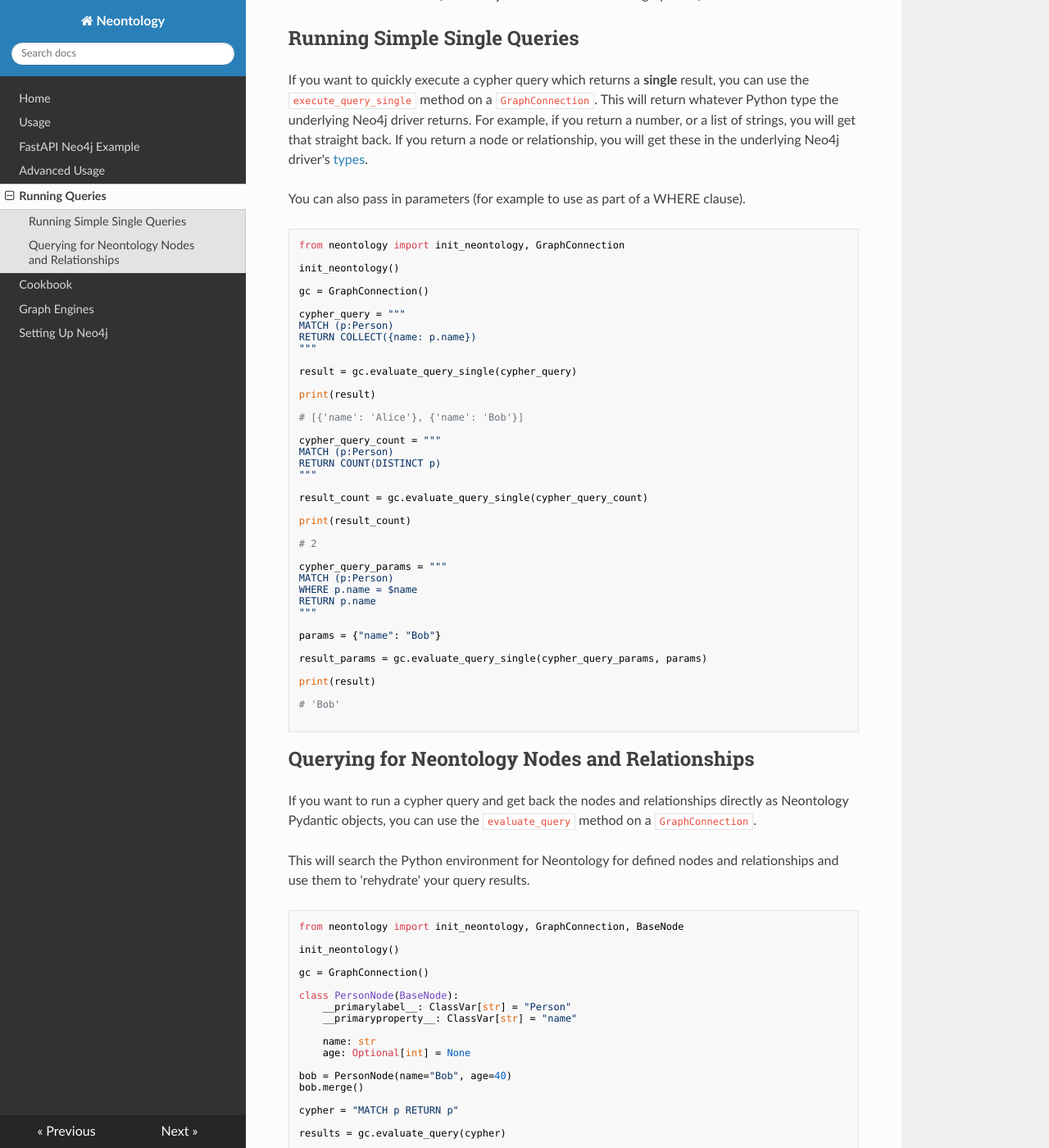
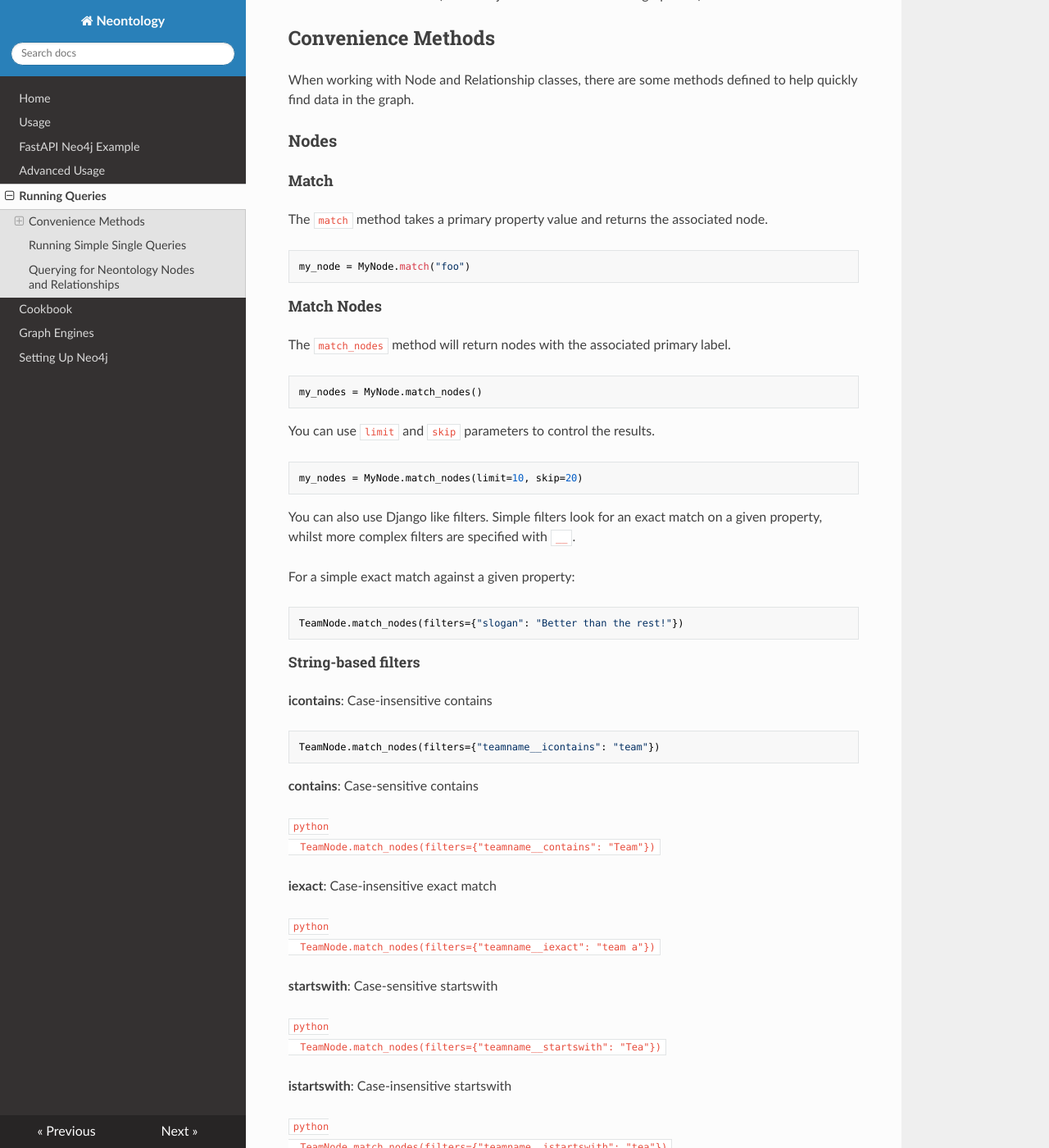
Before and after one commit to ontolocy/neontology, an MkDocs documentation site: the page built from docs/queries.md, in a window 1280 px wide and 1400 px high, scrolled down 375 px. Shown: the whole window at 82% size. Built offline with MkDocs 1.6.1, drawn with Linux system fonts in a browser that asks for light colours; nearby versions of some CDN libraries; some of the changed text lies outside the part shown.

Commit message:
tweaks and docs for filters

````diff
--- a/docs/queries.md
+++ b/docs/queries.md
@@ -6,6 +6,120 @@ Neontology has limited support for running cypher/GQL queries against the connec
     Some of these features are still experimental so may change in the future.
 
 For large or complex queries, data science or visualization/exploration, consider using a native driver or built-in interface (like Neo4j Browser/Bloom or Memgraph Lab).
+
+## Convenience Methods
+
+When working with Node and Relationship classes, there are some methods defined to help quickly find data in the graph.
+
+### Nodes
+
+#### Match
+
+The `match` method takes a primary property value and returns the associated node.
+
+```python
+my_node = MyNode.match("foo")
+```
+
+#### Match Nodes
+
+The `match_nodes` method will return nodes with the associated primary label.
+
+```python
+my_nodes = MyNode.match_nodes()
+```
+
+You can use `limit` and `skip` parameters to control the results.
+
+```python
+my_nodes = MyNode.match_nodes(limit=10, skip=20)
+```
+
+You can also use Django like filters. Simple filters look for an exact match on a given property, whilst more complex filters are specified with `__`.
+
+For a simple exact match against a given property:
+
+```python
+TeamNode.match_nodes(filters={"slogan": "Better than the rest!"})
+```
+
+##### String-based filters
+
+**icontains**: Case-insensitive contains
+
+```python
+TeamNode.match_nodes(filters={"teamname__icontains": "team"})
+```
+
+**contains**: Case-sensitive contains
+
+  ```python
+  TeamNode.match_nodes(filters={"teamname__contains": "Team"})
+  ```
+
+**iexact**: Case-insensitive exact match
+
+  ```python
+  TeamNode.match_nodes(filters={"teamname__iexact": "team a"})
+  ```
+
+**startswith**: Case-sensitive startswith
+
+  ```python
+  TeamNode.match_nodes(filters={"teamname__startswith": "Tea"})
+  ```
+
+**istartswith**: Case-insensitive startswith
+
+  ```python
+  TeamNode.match_nodes(filters={"teamname__istartswith": "tea"})
+  ```
+
+##### Numeric filters
+
+For numeric fields (if any were present), you could use:
+
+- `gt`: Greater than
+- `lt`: Less than
+- `gte`: Greater than or equal to
+- `lte`: Less than or equal to
+
+##### Boolean filters
+
+For boolean fields, you can simply use the field name with the desired boolean value:
+
+```python
+TeamNode.match_nodes(filters={"is_active": True})
+```
+
+##### Null checks
+
+To filter based on null values:
+
+```python
+TeamNode.match_nodes(filters={"slogan__isnull": True})  # Teams with no slogan
+```
+
+##### Combining filters
+
+You can combine multiple filters to create more complex queries:
+
+```python
+TeamNode.match_nodes(filters={
+    "slogan__icontains": "better",
+    "teamname__startswith": "A"
+})
+```
+
+#### Get Count
+
+You can use the `get_count` method to return the count for that type of node.
+
+```python
+MyNode.get_count()
+```
+
+`get_count` also takes filters.
 
 ## Running Simple Single Queries
 
@@ -93,9 +207,9 @@ print(results.nodes[0].name)
 
 The returned `NeontologyResult` object has the following properties:
 
-* `records_raw` - the raw records returned by the Neo4j driver
-* `records` - the records converted into equivalent Neontology objects
-* `nodes` - a list of all the Neontology/Pydantic nodes returned
-* `paths` - any paths returned, represented as a list of relationships
-* `relationships` - a list of all the Neontology/Pydantic relationships returned
-* `node_link_data` - a dictionary with 'nodes' and 'edges' keys and corresponding values which can be used with other tools such as NetworkX and D3.
+- `records_raw` - the raw records returned by the Neo4j driver
+- `records` - the records converted into equivalent Neontology objects
+- `nodes` - a list of all the Neontology/Pydantic nodes returned
+- `paths` - any paths returned, represented as a list of relationships
+- `relationships` - a list of all the Neontology/Pydantic relationships returned
+- `node_link_data` - a dictionary with 'nodes' and 'edges' keys and corresponding values which can be used with other tools such as NetworkX and D3.
````
Also changed, not shown: 3 other files.
